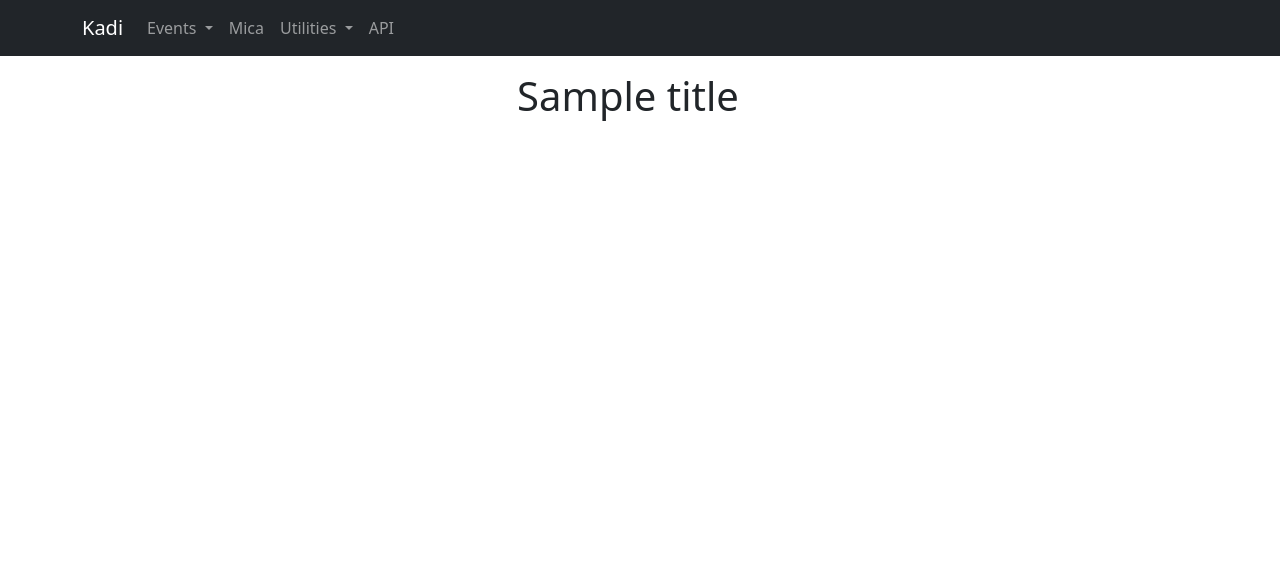
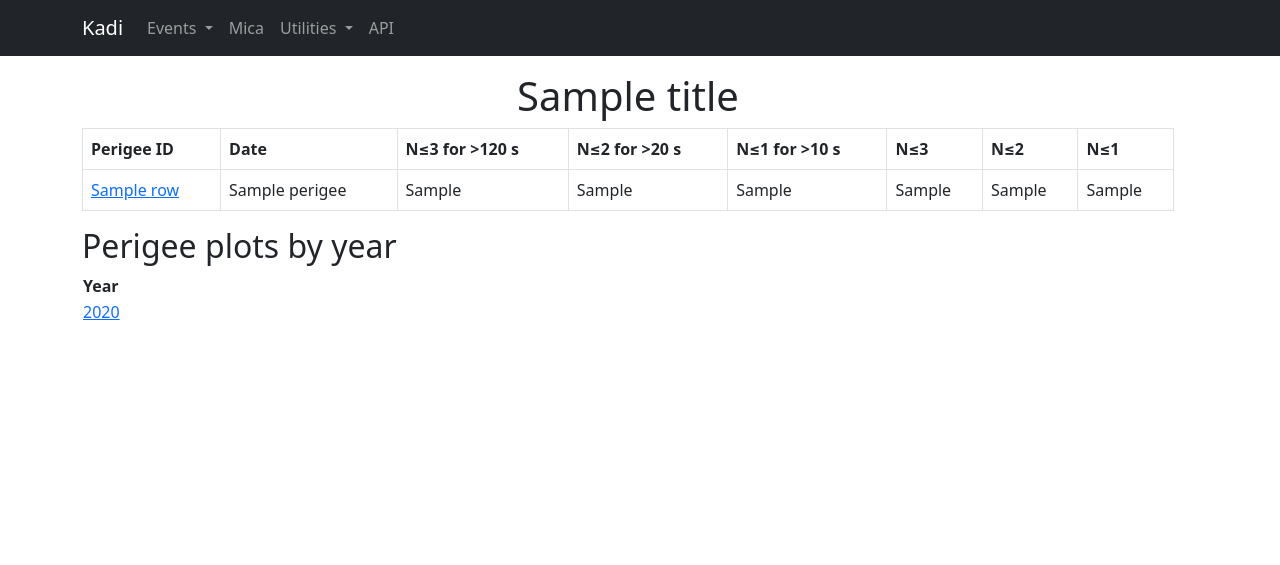
Before and after one commit to sot/kadi-apps, a Flask app: template kadi_apps/blueprints/kalman_watch/templates/perigee_list.html in a window 1280 px wide. Shown: the top 565 px of the page. Run offline with Flask 2, Linux system fonts and the light colour scheme; the template is opened without the code that fills it: most values are stand-ins (such as "Sample title", 1, 10 or a date in 2020); parts of the project's set-up code (start-up, migrations or seed data) failed here and were passed over.

Commit message:
added yearly perigee list and perigee detail

```diff
--- a/kadi_apps/blueprints/kalman_watch/templates/perigee_list.html
+++ b/kadi_apps/blueprints/kalman_watch/templates/perigee_list.html
@@ -4,5 +4,42 @@
 <p><p>
 <h1 align="center"> {{ title }} </h1>
 
+{% if prev %} <a href="{{ url_for('kalman_watch.yearly_perigees', year=prev) }}">Previous</a>{% endif %}
+{% if next %} <a href="{{ url_for('kalman_watch.yearly_perigees', year=next) }}">Next</a>{% endif %}
+
+<table class="table table-bordered table-hover srclist">
+    <tr>
+        <th>Perigee ID</th>
+        <th>Date</th>
+        <th>N&le;3 for &gt;120 s</th>
+        <th>N&le;2 for &gt;20 s</th>
+        <th>N&le;1 for &gt;10 s</th>
+        <th>N&le;3</th>
+        <th>N&le;2</th>
+        <th>N&le;1</th>
+    </tr>
+    {% for row in kalman_stats %}
+    <tr>
+        <td><a href="{{ url_for('kalman_watch.perigee', year=row.year, date=row.date) }} ">{{row.dirname}}</a> </td>
+        <td>{{row.perigee}}</td>
+        <td>{{row.n3_ints}}</td>
+        <td>{{row.n2_ints}}</td>
+        <td>{{row.n1_ints}}</td>
+        <td>{{row.n3_cnt}}</td>
+        <td>{{row.n2_cnt}}</td>
+        <td>{{row.n1_cnt}}</td>
+    </tr>
+    {% endfor %}
+</table>
+
+{% if years %}
+<h2>Perigee plots by year</h2>
+<table>
+    <tr><th>Year</th></tr>
+    {% for year in years %}
+    <tr><td><a href="#">{{year}}</a></td></tr>
+    {% endfor %}
+</table>
+{% endif %}
 
 {% endblock %}es
```
Also changed, not shown: kadi_apps/blueprints/kalman_watch/kalman_watch.py (+68 -1 lines), kadi_apps/blueprints/kalman_watch/templates/perigee_detail.html (+23 -0 lines).
